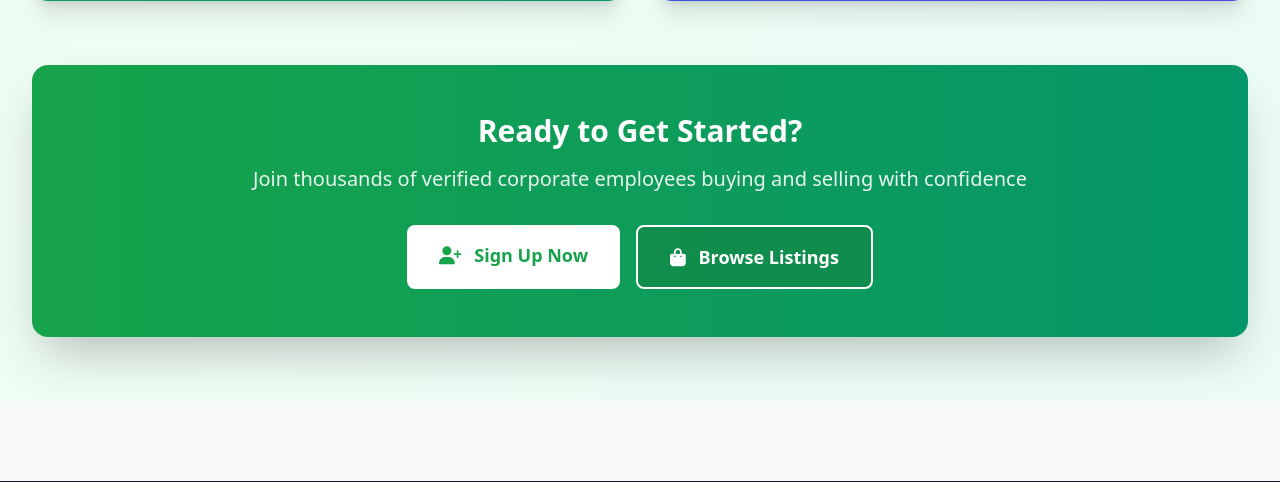
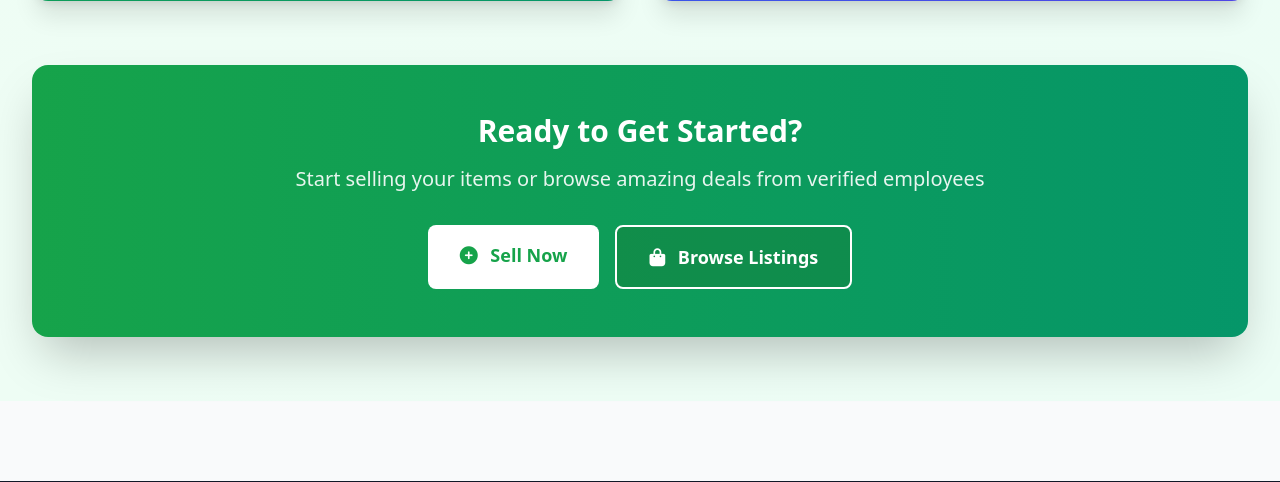
Before and after one commit to chinni070707/credmarket, a Django app: page /how-it-works/ in a window 1280 px wide. Shown: the part 1801-2283 px from the top of the page. Run offline with Django 5.2, Linux system fonts and the light colour scheme; the visitor is signed in with stand-in values (Sample User, id 1); some libraries are stand-ins or nearby versions.

```diff
--- a/templates/how_it_works.html
+++ b/templates/how_it_works.html
@@ -229,12 +229,22 @@
         <div class="bg-gradient-to-r from-green-600 to-emerald-600 rounded-2xl shadow-2xl p-12 text-center text-white">
             <h2 class="text-3xl font-bold mb-4">Ready to Get Started?</h2>
             <p class="text-xl mb-8 opacity-90">
+                {% if user.is_authenticated %}
+                Start selling your items or browse amazing deals from verified employees
+                {% else %}
                 Join thousands of verified corporate employees buying and selling with confidence
+                {% endif %}
             </p>
             <div class="flex flex-col sm:flex-row gap-4 justify-center">
+                {% if user.is_authenticated %}
+                <a href="{% url 'listings:create_listing' %}" class="bg-white text-green-600 px-8 py-4 rounded-lg font-bold text-lg hover:bg-green-50 transition">
+                    <i class="fas fa-plus-circle mr-2"></i> Sell Now
+                </a>
+                {% else %}
                 <a href="{% url 'accounts:signup' %}" class="bg-white text-green-600 px-8 py-4 rounded-lg font-bold text-lg hover:bg-green-50 transition">
                     <i class="fas fa-user-plus mr-2"></i> Sign Up Now
                 </a>
+                {% endif %}
                 <a href="{% url 'listings:listing_list' %}" class="bg-green-700 bg-opacity-50 text-white border-2 border-white px-8 py-4 rounded-lg font-bold text-lg hover:bg-green-800 transition">
                     <i class="fas fa-shopping-bag mr-2"></i> Browse Listings
                 </a>
```
